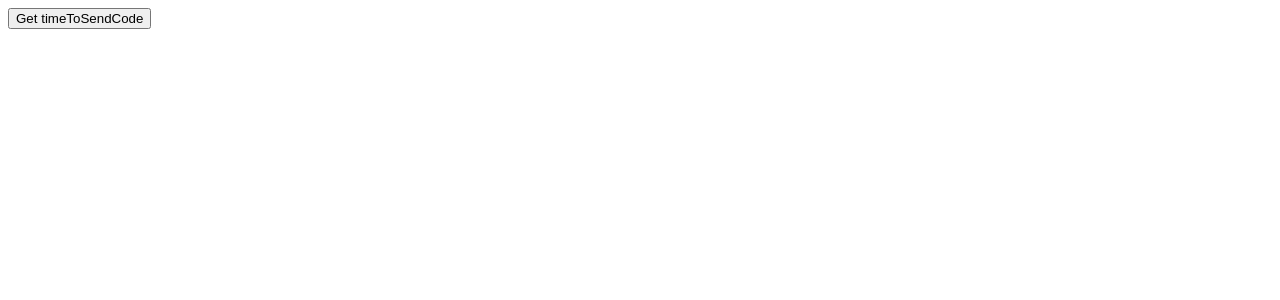
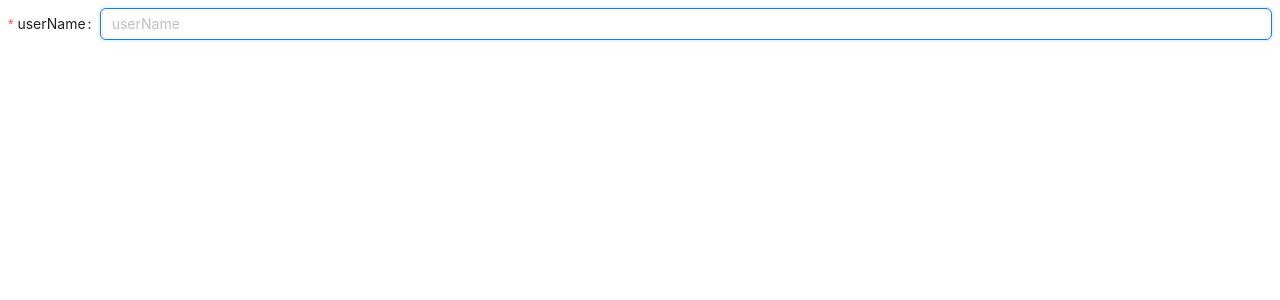
Before and after one commit to KyryloPikhno/Components_Test, a React (Create React App) app: page / in a window 1280 px wide. Shown: the top 300 px of the page. Built offline with nearby package versions, Linux system fonts and the light colour scheme.

Commit message:
ant input

```diff
--- a/package.json
+++ b/package.json
@@ -3,15 +3,19 @@
   "version": "0.1.0",
   "private": true,
   "dependencies": {
+    "@hookform/resolvers": "^3.1.0",
     "@testing-library/jest-dom": "^5.16.5",
     "@testing-library/react": "^13.4.0",
     "@testing-library/user-event": "^13.5.0",
+    "antd": "^5.4.5",
     "moment": "^2.29.4",
     "react": "^18.2.0",
     "react-dom": "^18.2.0",
+    "react-hook-form": "^7.43.9",
     "react-scripts": "5.0.1",
     "use-memo-one": "^1.1.3",
-    "web-vitals": "^2.1.4"
+    "web-vitals": "^2.1.4",
+    "yup": "^1.1.1"
   },
   "scripts": {
     "start": "react-scripts start",
--- a/src/App.js
+++ b/src/App.js
@@ -1,65 +1,14 @@
-import { useCallbackOne } from "use-memo-one";
-import {useEffect, useRef, useState} from "react";
-import {stringTimer} from "./stringTimer";
-import moment from "moment/moment";
+import {InputAnt} from "./components/InputAnt/InputAnt";
 
-const HourMinuteSecondsFormat = "HH:mm:ss";
 
 function App() {
-    const countdown = useRef(null);
-    const [timeToSendCode, setTimeToSendCode] = useState(null);
-
-    const timerInterval = useRef();
-
-    const startTimer = useCallbackOne(() => {
-        timerInterval.current = setInterval(() => {
-            if (timeToSendCode !== null) {
-                stringTimer(countdown, timeToSendCode);
-            }
-        }, 1000);
-    }, [timeToSendCode, timerInterval]);
-
-    useEffect(() => {
-        startTimer();
-
-        return () => {
-            if (timerInterval.current) {
-                clearInterval(timerInterval.current);
-            }
-        };
-    }, [timeToSendCode, timerInterval]);
 
 
-    const currentDate = new Date();
-
-    // Получить текущее время в миллисекундах
-    const currentTime = currentDate.getTime();
-
-    // Добавить 5 минут в миллисекундах (1 минута = 60 000 миллисекунд)
-    const futureTime = currentTime + (5 * 60 * 1000);
-
-    // Создать новый объект Date, используя будущее время в миллисекундах
-    const futureDate = new Date(futureTime);
-
-    // Сформировать строку в нужном формате
-    const formattedDate = futureDate.toISOString();
-
-    // Вывести результат в консоль
-    useEffect(() => {
-        // console.log(timeToSendCode);
-        // setTimeToSendCode(moment(formattedDate).format())
-        if (timeToSendCode) {
-            const timeToSendCodeMoment = moment(timeToSendCode);
-            console.log(moment.duration(timeToSendCodeMoment.format(HourMinuteSecondsFormat)));
-        }
-    }, [timeToSendCode]);
     return (
         <div>
-
-        <button onClick={()=> setTimeToSendCode(moment(formattedDate).format())}>Get timeToSendCode</button>
+            <InputAnt/>
         </div>
     );
 }
 
-
 export default App;
--- /dev/null
+++ b/src/components/InputAnt/InputAnt.js
@@ -0,0 +1,50 @@
+import { yupResolver } from "@hookform/resolvers/yup";
+import { Controller } from "react-hook-form";
+import { useForm } from "react-hook-form";
+import { Input } from "antd";
+import * as yup from "yup";
+import FormItem from "antd/es/form/FormItem";
+
+
+const InputAnt = () => {
+
+     const getSchema = () => {
+        return yup.object().shape({
+            userName: yup.string()
+                .min(4, 'min_4')
+                .max(30, 'max_30')
+                .matches(/^[a-zA-Z0-9а-яА-ЯіІїЇєЄёЁ_-]+$/, 'tInvalidUserName')
+                .required('tFirstnameRequired'),
+        });
+    };
+
+    const { control, watch, handleSubmit, setError, formState: { isDirty, isValid, errors } } = useForm({
+        resolver: yupResolver(getSchema()),
+        mode: "onChange"
+    });
+
+    return (
+        <div>
+            <Controller
+                name={ 'userName' }
+                control={ control }
+                render={ ({ field }) => (
+                    <FormItem
+                        label={ 'userName' }
+                        validateStatus={ errors.userName  }
+                        help={ (errors?.userName?.message) ?? null }
+                        required
+                    >
+                        <Input
+                            autoFocus
+                            placeholder={ 'userName' }
+                            { ...field }
+                        />
+                    </FormItem>
+                ) }
+            />
+        </div>
+    );
+};
+
+export {InputAnt};
--- a/src/stringTimer.js
+++ /dev/null
@@ -1,26 +0,0 @@
-import moment from "moment/moment";
-
-const HourMinuteSecondsFormat = "HH:mm:ss";
-
-
-export const stringTimer = (timer, to) => {
-    const confirmationCodeTime = moment(to);
-    const currentTime = moment(new Date());
-    const diff = moment(confirmationCodeTime.diff(currentTime));
-
-    if (currentTime >= confirmationCodeTime) {
-        clearInterval(timer.current);
-    } else {
-        const length = 2;
-        const duration = moment.duration(diff.format(HourMinuteSecondsFormat));
-        const minutes = duration.minutes().toString().padStart(length, "0");
-        const seconds = duration.seconds().toString().padStart(length, "0");
-        timer.current = `${minutes}:${seconds}`;
-    }
-
-    if (timer.current === "00:00") {
-        timer.current = null;
-    }
-
-    return {}
-};
```
Also changed, not shown: src/components/StringTimer/StringTimer.js (added, +69 -0 lines), 1 other file (tests, documents, lock files or other folders).
